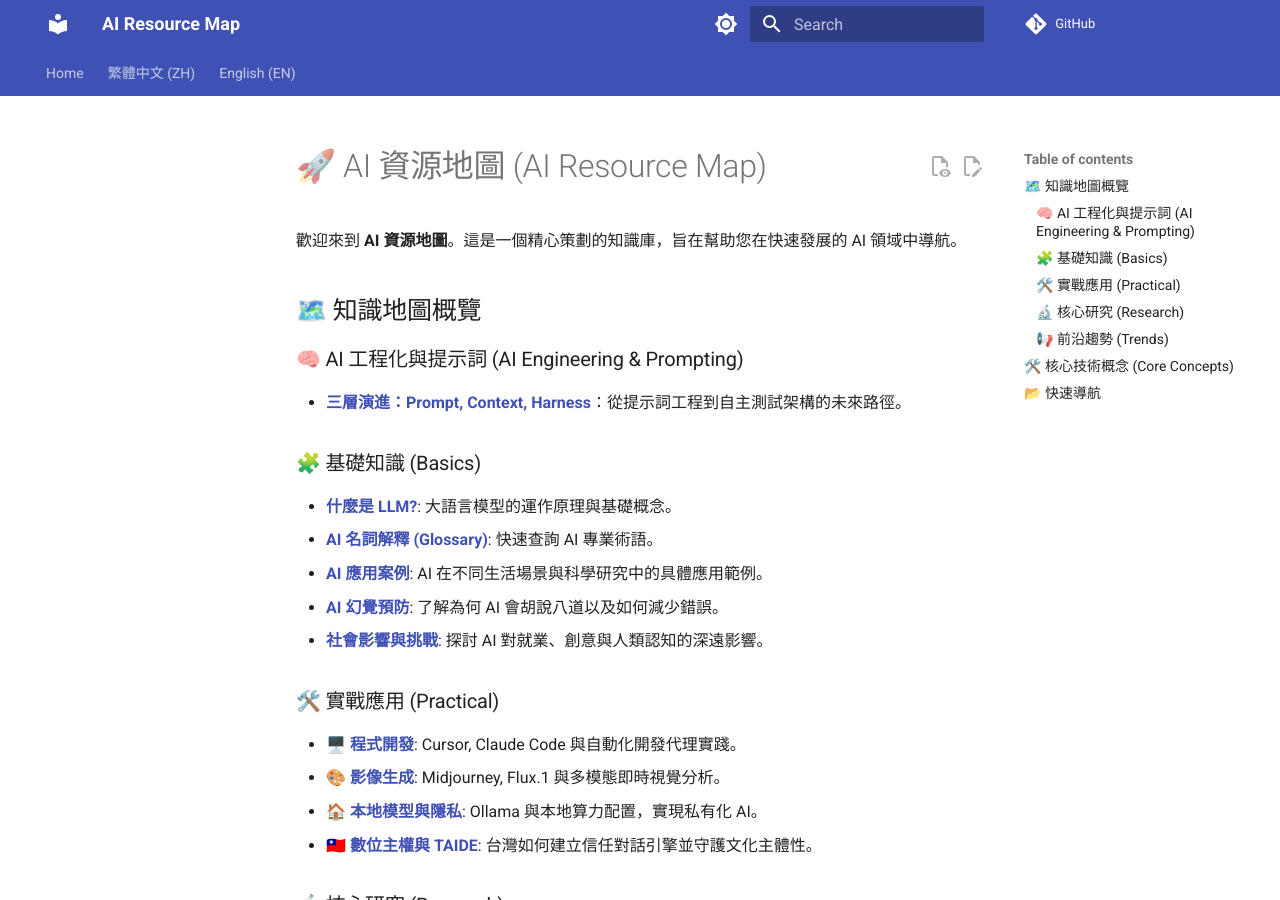
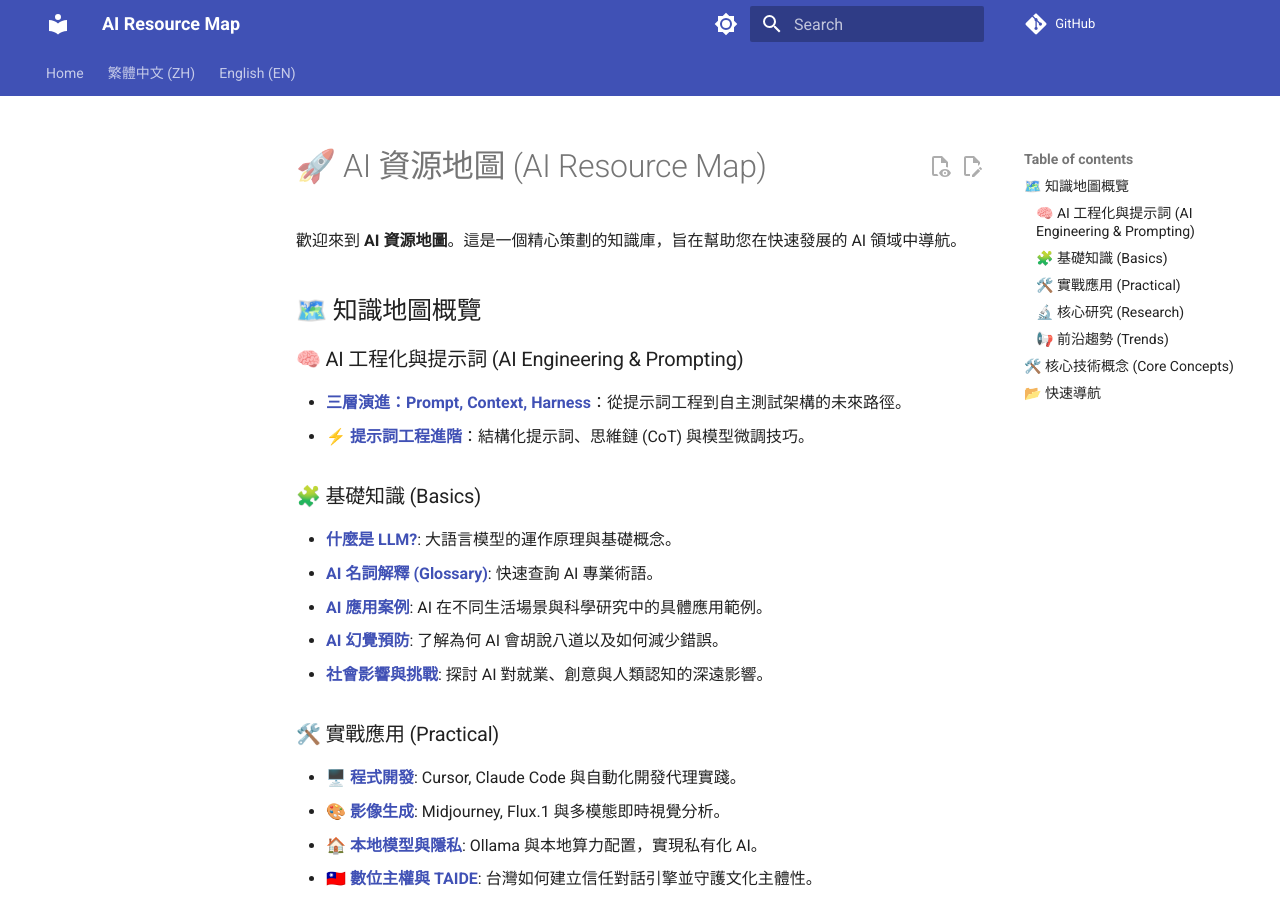
Before and after one commit to ultima6-tw/ai-map, an MkDocs documentation site: the page built from docs/zh/index.md, in a window 1280 px wide and 900 px high. Built offline with MkDocs 1.6.1 and Material for MkDocs 9.7.7, drawn with Linux system fonts in a browser that asks for light colours; comment, search, counter and statistics services are not loaded.

Commit message:
fix: correctly place Advanced Prompting under AI Engineering

```diff
--- a/docs/zh/index.md
+++ b/docs/zh/index.md
@@ -6,6 +6,7 @@
 
 ### 🧠 AI 工程化與提示詞 (AI Engineering & Prompting)
 - **[三層演進：Prompt, Context, Harness](engineering-evolution.md)**：從提示詞工程到自主測試架構的未來路徑。
+- **[⚡ 提示詞工程進階](advanced-prompting.md)**：結構化提示詞、思維鏈 (CoT) 與模型微調技巧。
 ### 🧩 基礎知識 (Basics)
 - **[什麼是 LLM?](what-is-ai-or-llm.md)**: 大語言模型的運作原理與基礎概念。
 - **[AI 名詞解釋 (Glossary)](glossary.md)**: 快速查詢 AI 專業術語。
```
Also changed, not shown: docs/en/index.md (+1 -0 lines).
